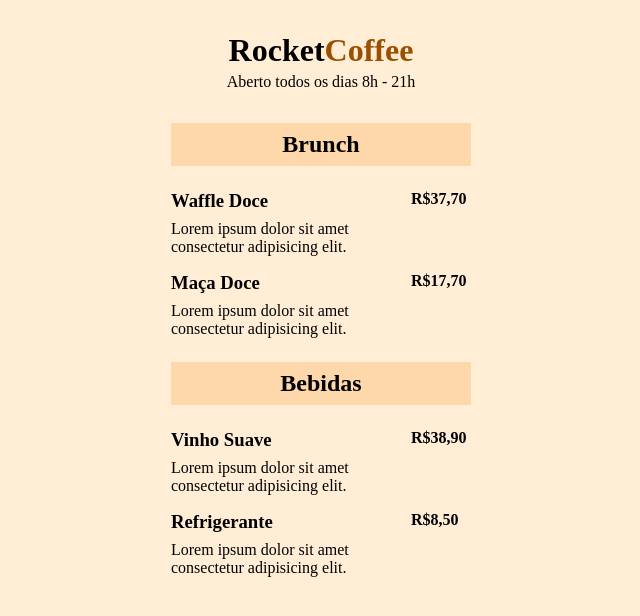
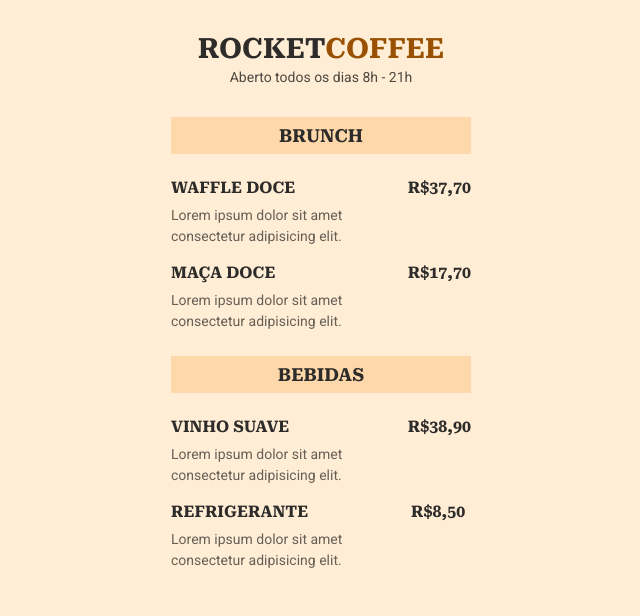
Before and after one commit to Brunopln12/MaratonaExplore3.0, a plain HTML site: page index.html in a window 1280 px wide. Shown: the whole page, without its empty margins (319-959 px from the left). Drawn offline with Linux system fonts and the light colour scheme.

Commit message:
Finalizando o Projeto

```diff
--- a/index.html
+++ b/index.html
@@ -1,6 +1,9 @@
 <!DOCTYPE html>
 <html lang="pt-br">
 <head>
+    <link rel="preconnect" href="https://fonts.googleapis.com">
+    <link rel="preconnect" href="https://fonts.gstatic.com" crossorigin>
+    <link href="https://fonts.googleapis.com/css2?family=Roboto&family=Roboto+Serif:opsz,wght@8..144,700&display=swap" rel="stylesheet">
     <meta charset="UTF-8">
     <meta http-equiv="X-UA-Compatible" content="IE=edge">
     <meta name="viewport" content="width=device-width, initial-scale=1.0">
--- a/style.css
+++ b/style.css
@@ -4,9 +4,15 @@
 }
 body{
     background-color:#FFEDD5;
+    font-family: 'Roboto', sans-serif;
 }
 ul{
     list-style: none;
+}
+h1, h2, h3, .price{
+    font-family: 'Roboto Serif', serif;
+    text-transform: uppercase;
+    color: #2d2c2a;
 }
 header{
     text-align: center;
@@ -18,9 +24,16 @@ header, section{
 }
 header h1{
     margin-bottom: 4px;
+    font-size: 28px;
+    line-height: 33px;
 }
 header h1 span{
     color: #995000;
+}
+header p{
+    font-size: 14px;
+    line-height: 16px;
+    color: rgba(0, 0, 0, 0.7);
 }
 section{
     margin-bottom: 24px;
@@ -30,6 +43,7 @@ section h2{
     padding: 8px 16px;
     text-align: center;
     margin-bottom: 24px;
+    font-size: 18px;
 }
 
 ul li{
@@ -41,4 +55,10 @@ li .details{
 }
 .details h3{
     margin-bottom: 8px;
+    font-size: 16px;
 }
+.details p{
+    color: rgba(0, 0, 0, 0.6);
+    font-size: 14px;
+    line-height: 21px;
+}
```
